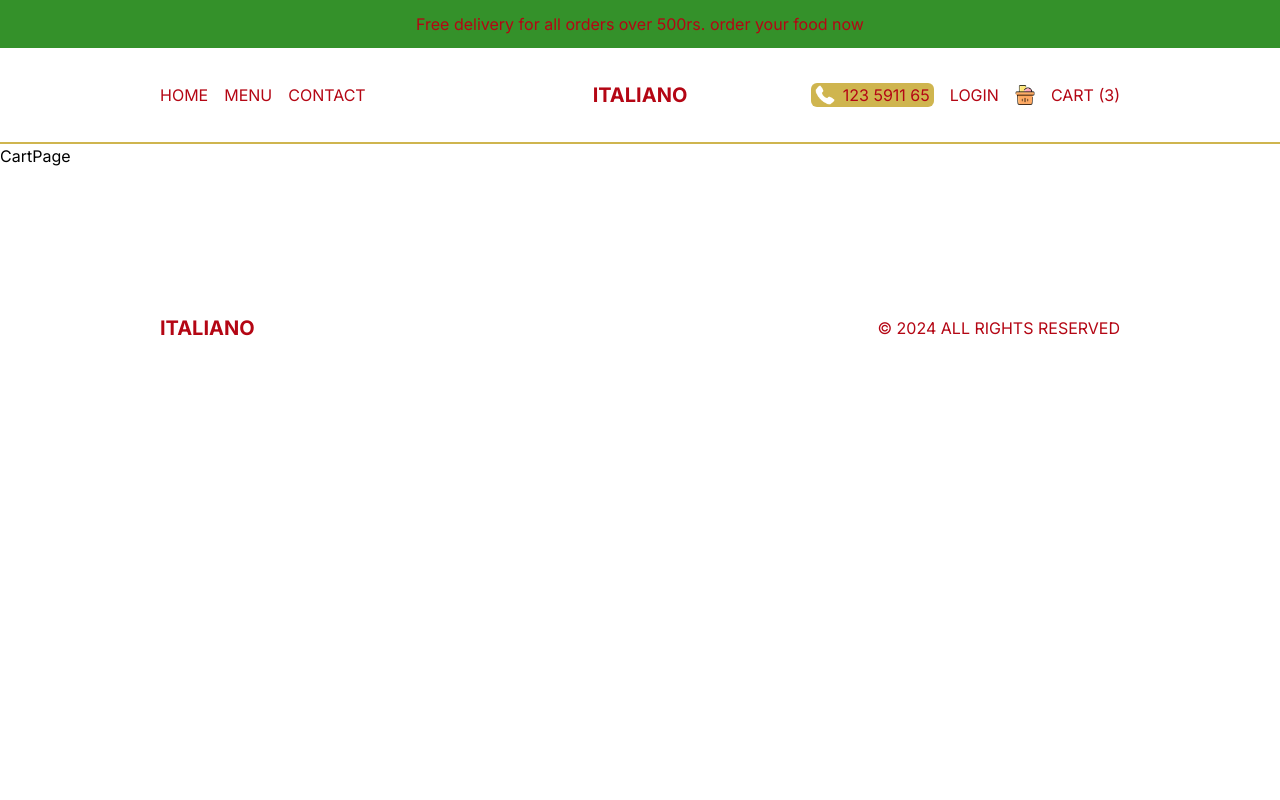
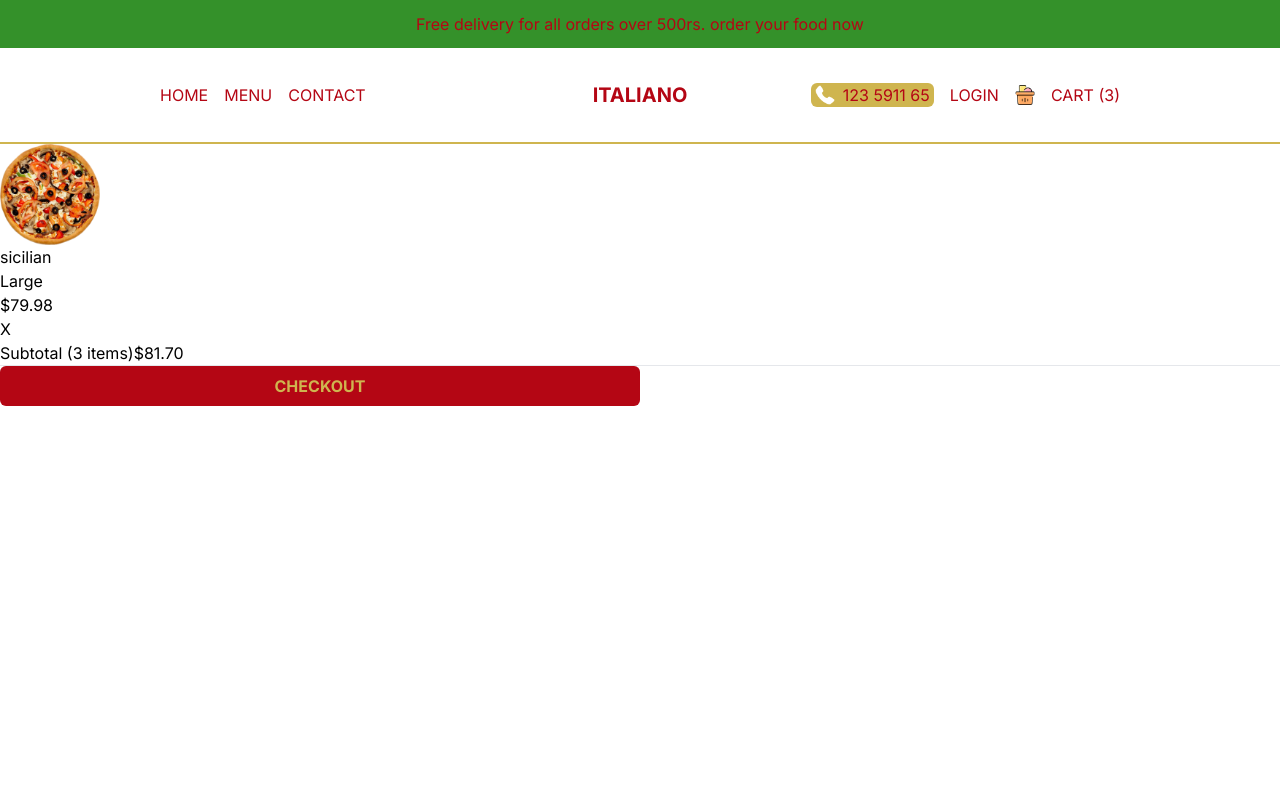
Before and after one commit to ASK-Baloch/Italiano, a Next.js app: page /cart in a window 1280 px wide. Shown: the top 800 px of the page. Built offline with nearby package versions, Linux system fonts and the light colour scheme.

Commit message:
working on cart page

```diff
--- a/src/app/cart/page.tsx
+++ b/src/app/cart/page.tsx
@@ -1,8 +1,32 @@
+import Image from 'next/image'
 import React from 'react'
 
 const CartPage = () => {
   return (
-    <div>CartPage</div>
+    <div className='h-[calc(100vh-6rem)] md:h-[calc(100vh-9rem)]'>
+      {/* PRODUCT CONTAINER */}
+      <div className=''>
+         {/* SINGLE TEAM */}
+         <div className=''>
+            <Image src='/temporary/p1.png' alt='' width={100} height={100}/>
+            <div className=''>
+              <h1>sicilian</h1>
+              <span>Large</span>
+            </div>
+            <h2>$79.98</h2>
+            <span>X</span>
+         </div>
+      </div>
+      {/* PAYMENT CONTAINER */}
+      <div className=''>
+        <div className=''>
+          <span className=''>Subtotal (3 items)</span>
+          <span className=''>$81.70</span>
+        </div>
+        <hr  className=''/>
+        <button className='bg-[#B40614] text-[#CFB54F] font-bold p-2 rounded-md uppercase w-1/2'>Checkout</button>
+      </div>
+    </div>
   )
 }
 
```
